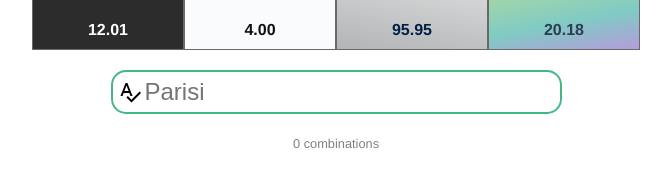
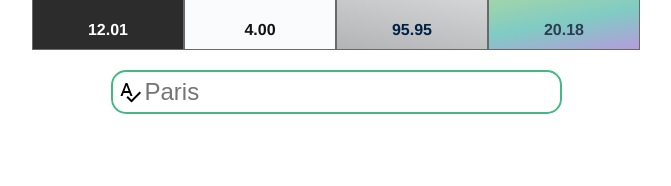
Before and after one commit to Mapioi/chemone, a Vue app: page / in a window 1280 px wide. Shown: the part 148-334 px from the top of the page, without its empty margins (304-975 px from the left). Built offline with nearby package versions, Linux system fonts and the light colour scheme.

Commit message:
Clarify meaning of message about number of results

```diff
--- a/src/App.vue
+++ b/src/App.vue
@@ -3,35 +3,39 @@
     <TheLogo/>
     <div>
       <label>
+        <!--TODO make a list of placeholders-->
         <input
           autofocus
           v-model="input"
-          placeholder="Parisi"
+          placeholder="Paris"
           spellcheck="false"
         />
       </label>
     </div>
     <div>
       <ElementCellsRow
-        v-if="symbolsList.length"
+        v-if="nSpellings"
         :symbols="symbols"
       />
       <button
-        v-if="symbolsList.length"
+        v-if="nSpellings"
         @click="previousSpelling"
         :disabled="!hasPreviousSpelling"
       >
         ‹
       </button>
       <button
-        v-if="symbolsList.length"
+        v-if="nSpellings"
         @click="nextSpelling"
         :disabled="!hasNextSpelling"
       >
         ›
       </button>
-      <span class="small-text">
-        {{ nPossibilities }} combination{{nPossibilities !== 1 ? "s" : ""}}
+      <span
+        v-if="nSpellings"
+        class="small-text"
+      >
+        {{ symbolsIndex + 1 }} of {{ nSpellings }} result{{ nSpellings !== 1 ? "s" : "" }}
       </span>
     </div>
   </div>
@@ -55,11 +59,12 @@ export default {
       symbolsIndex: 0
     };
   },
+  // For fun, start skimming ->
   computed: {
     symbolsList() {
       return spell(this.input);
     },
-    nPossibilities() {
+    nSpellings() {
       return this.symbolsList.length;
     },
     symbols() {
@@ -83,9 +88,12 @@ export default {
   watch: {
     input() {
       this.symbolsIndex = 0;
-      this.$router.push({ path: `/spell/${this.input}`});
+      this.$router.push({ path: `/spell/${this.input}` });
     }
   },
+  // Doesn't (including these 2 comments) this look like the Nepal flag?
+  // P.S. For those who haven't seen it: http://flagpedia.net/data/flags/big/np.png
+  // <- Stop skimming
   components: { TheLogo, ElementCellsRow }
 };
 </script>
```
